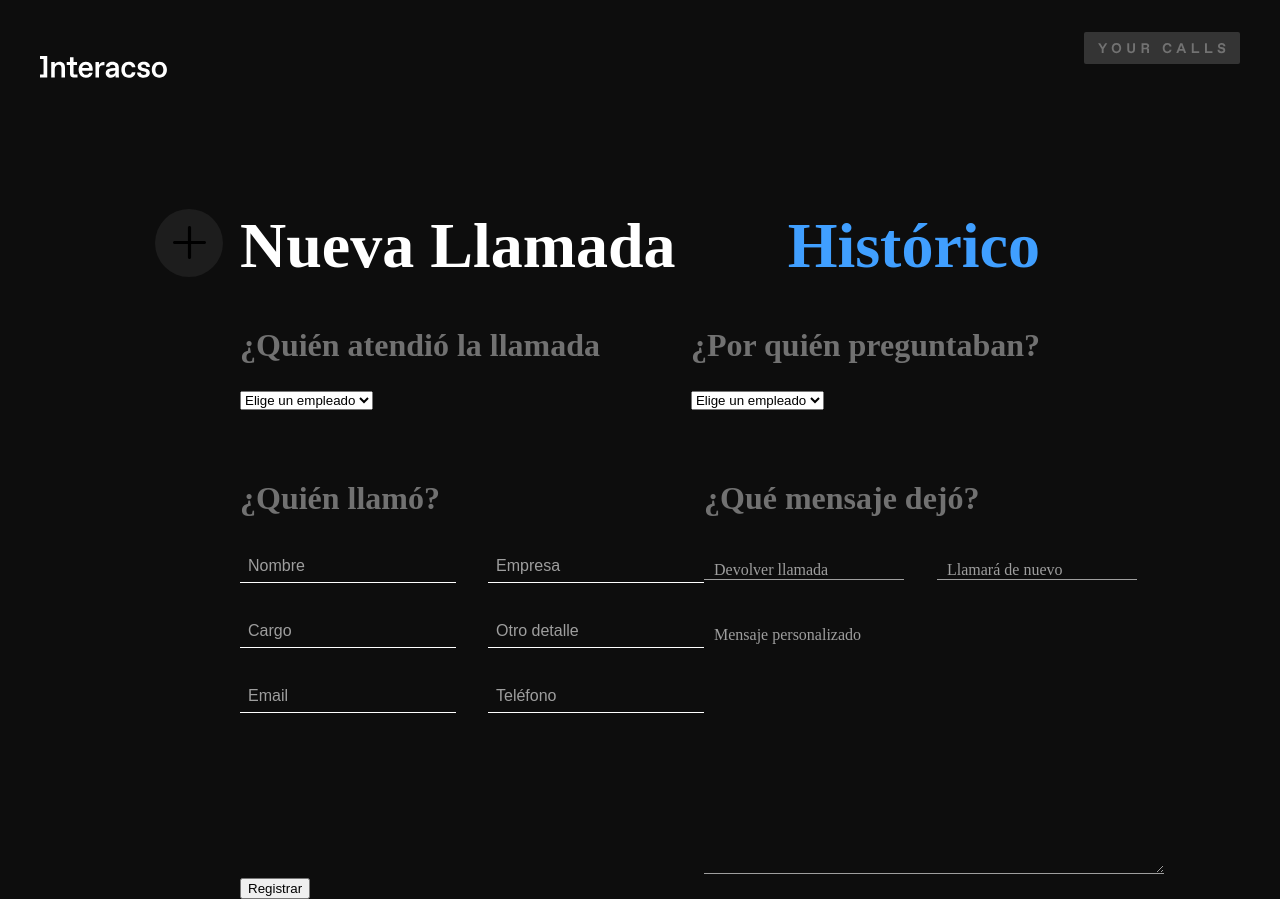
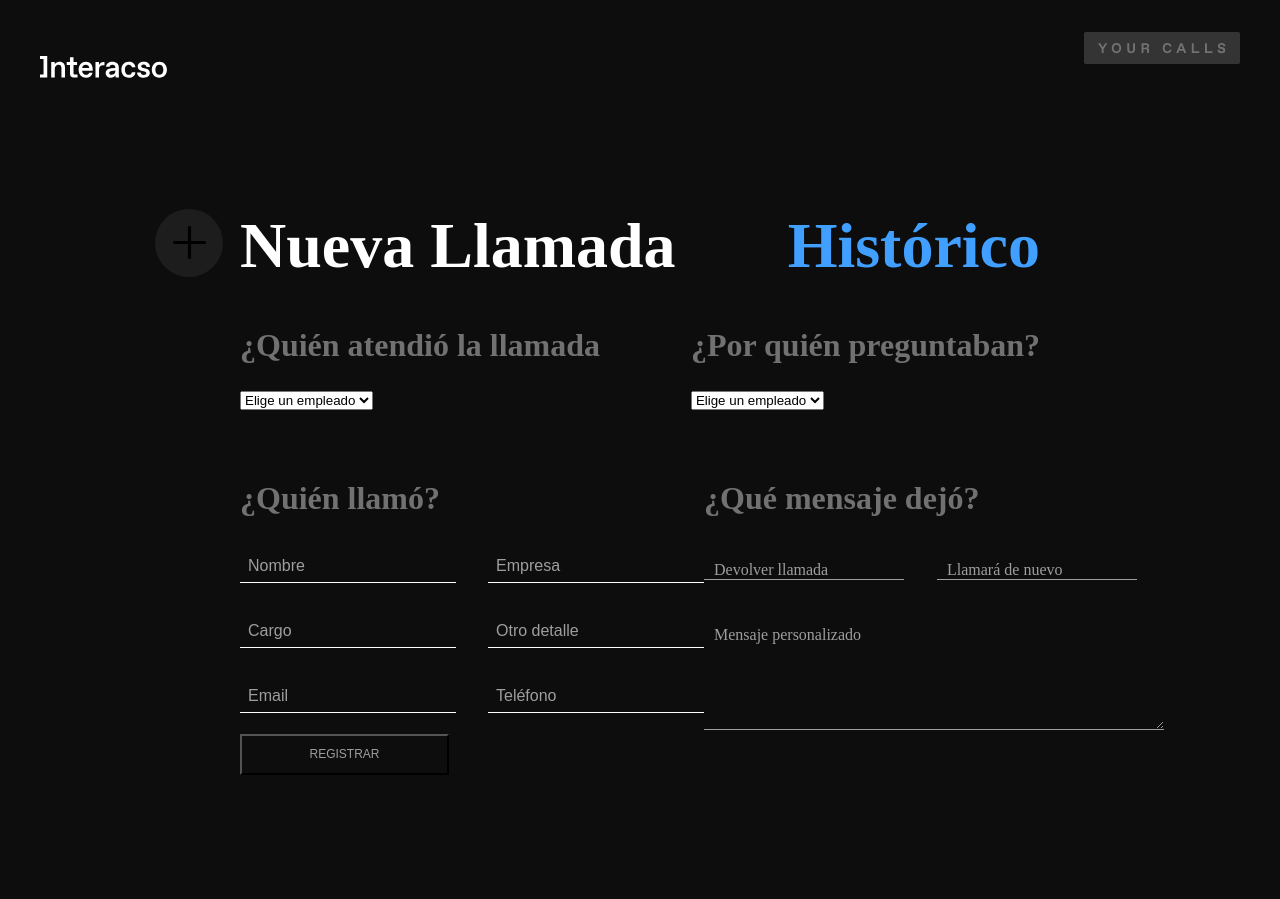
Before and after one commit to alhana-yo/easley-s4-your-calls-app, a React (Create React App) app: page / in a window 1280 px wide. After the commit the page ends 800 px from the top, so only its background shows below. Built offline with nearby package versions, Linux system fonts and the light colour scheme.

Commit message:
Add button styles and fix issues with radio buton class changes

```diff
--- a/src/App.js
+++ b/src/App.js
@@ -110,13 +110,13 @@ class App extends Component {
     const { action } = this.state.info;
     if (action === 'Devolver llamada'){
       this.setState ({
-        callBackClass: 'selectedClass',
-        callAgainClass: ''
+        callAgainClass: '',
+        callBackClass: 'selectedClass'
       });
     }else if (action === 'Llamará de nuevo'){
       this.setState ({
-        callBackClass: '',
-        callAgainClass: 'selectedClass'
+        callAgainClass: 'selectedClass',
+        callBackClass: ''
       });
     }
 }
--- a/src/components/Button.js
+++ b/src/components/Button.js
@@ -5,7 +5,7 @@ class Button extends Component {
 
     render(){
         return (
-            <input type="submit" value="Registrar" onClick={this.props.sendForm} />
+            <input type="submit" className="register" value="Registrar" onClick={this.props.sendForm} />
 
         );
     }
--- a/src/components/Form.js
+++ b/src/components/Form.js
@@ -104,7 +104,7 @@ class Form extends Component {
                             <div className="call__container">
                                 <label htmlFor="redial" className="callAction__selection label">Devolver llamada</label>
                                 <input id="redial" type="radio" value="Devolver llamada" className="callAction__selection--redial" placeholder="Devolver llamada" name="call" onClick={getCallAction} ref={this.redialButton}/>
-                                <button type="button" className={`fake-redial-button ${this.props.callAgainClass}`}  onClick={this.fakeClick}>Devolver llamada</button>
+                                <button type="button" className={`fake-redial-button ${this.props.callAgainClass}`} onClick={this.fakeClick}>Devolver llamada</button>
                             </div>
 
                             <div className="call__container">
@@ -117,7 +117,7 @@ class Form extends Component {
                         </div>
 
                         <label htmlFor="message" className="message__label label">Mensaje personalizado</label>
-                        <textarea name="message" id="message" className="message__input" placeholder="Mensaje personalizado"cols="30" rows="10" onKeyUp={getMessage}></textarea>
+                        <textarea name="message" id="message" className="message__input" placeholder="Mensaje personalizado"cols="30" rows="4" onKeyUp={getMessage}></textarea>
 
                         <p className={`error-msg ${errorMessage}`}>Debes rellenar el campo del mensaje.</p>
 
--- a/src/styles/App.scss
+++ b/src/styles/App.scss
@@ -59,6 +59,7 @@ body {
 
 .newCall__title {
   margin: 0;
+  min-width: 480px;
 }
 
 .menu__historic {
@@ -266,3 +267,11 @@ overflow: hidden;
 .selectedClass {
   background-color: white;
 }
+.register {
+  background: $color-blacK;
+  color: $color-grey-fonts;
+  text-transform: uppercase;
+  font-size: 12px;
+  width: 209px;
+  height: 41px;
+}
```
